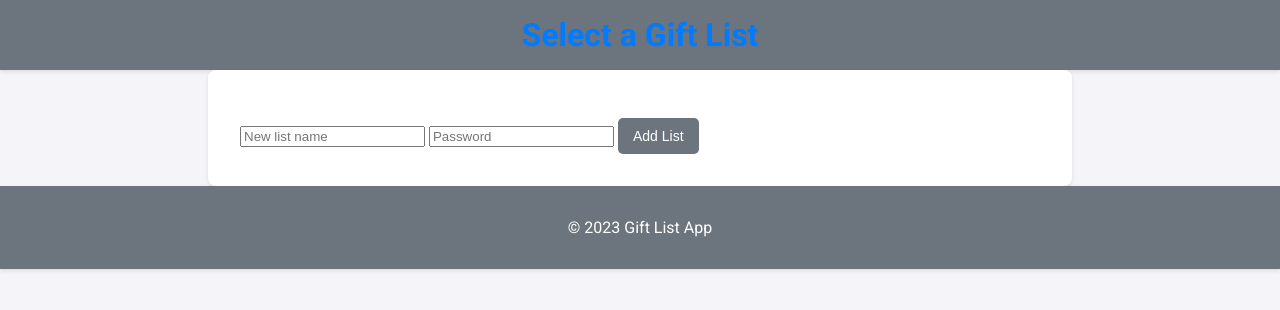
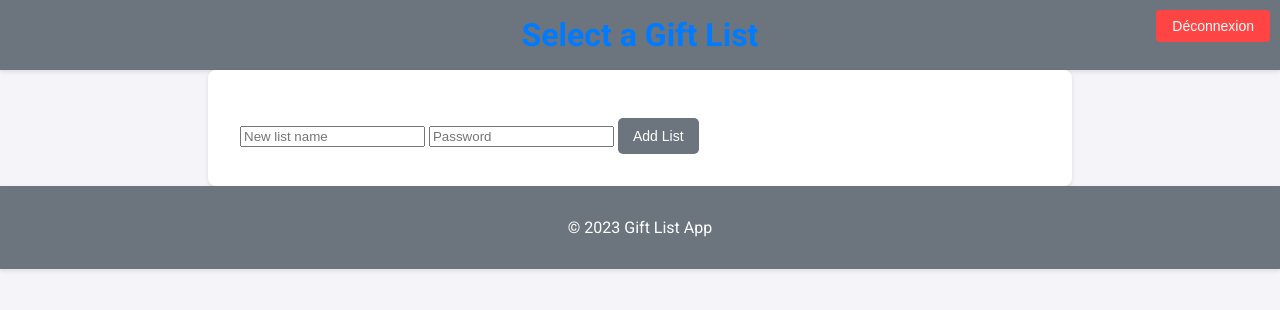
Before and after one commit to nggingras/gift-list-app, a website: page public/select-list.html in a window 1280 px wide. Drawn offline with Linux system fonts and the light colour scheme; no server answers.

Commit message:
Add a deconnecton button

```diff
--- a/public/select-list.html
+++ b/public/select-list.html
@@ -13,10 +13,27 @@
             left: 10px;
             font-size: 18px;
         }
+
+        #disconnect {
+            position: absolute;
+            top: 10px;
+            right: 10px;
+            padding: 8px 16px;
+            background-color: #ff4444;
+            color: white;
+            border: none;
+            border-radius: 4px;
+            cursor: pointer;
+        }
+
+        #disconnect:hover {
+            background-color: #cc0000;
+        }
     </style>
 </head>
 <body>
     <div id="greeting"></div>
+    <button id="disconnect" onclick="handleDisconnect()">Déconnexion</button>
     <header>
         <h1>Select a Gift List</h1>
     </header>
@@ -111,6 +128,17 @@
             }
         }
 
+        async function handleDisconnect() {
+            try {
+                await fetch('/logout', {
+                    method: 'POST'
+                });
+                window.location.href = 'login.html';
+            } catch (error) {
+                console.error('Error during logout:', error);
+            }
+        }
+
         window.onload = loadGiftLists;
     </script>
 </body>
```
